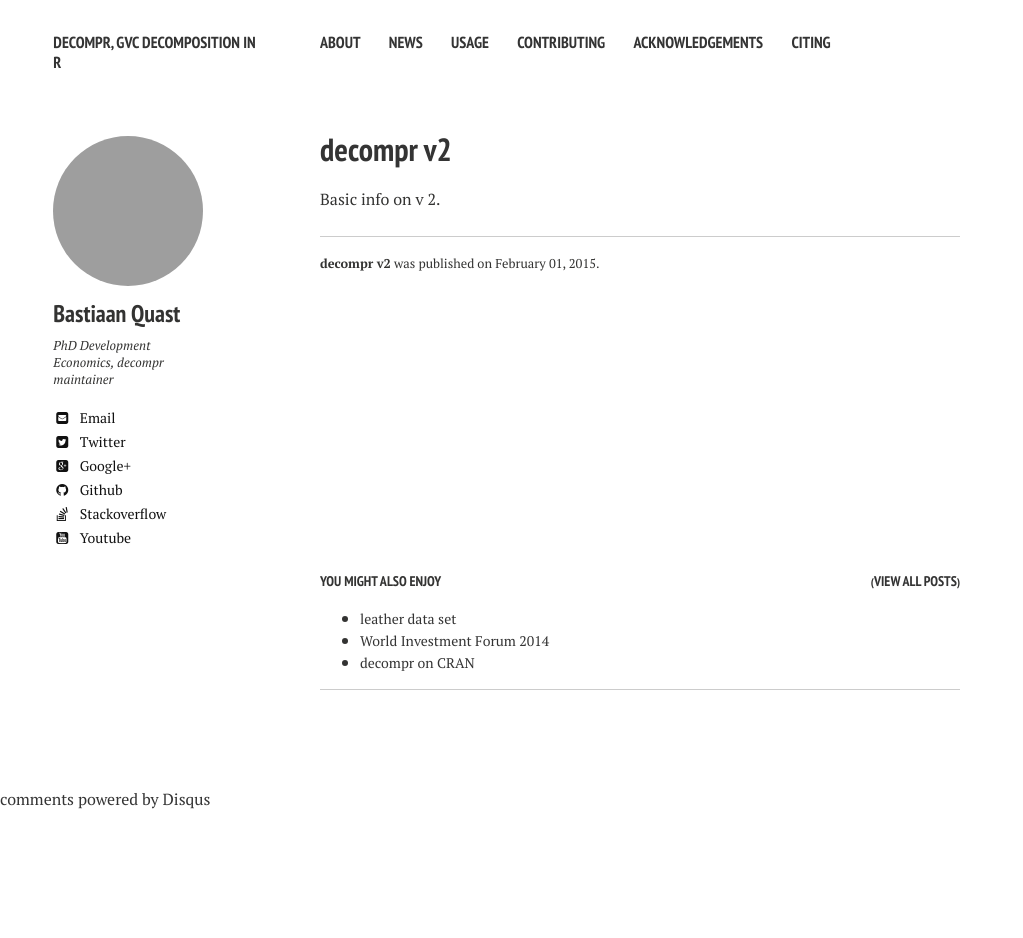
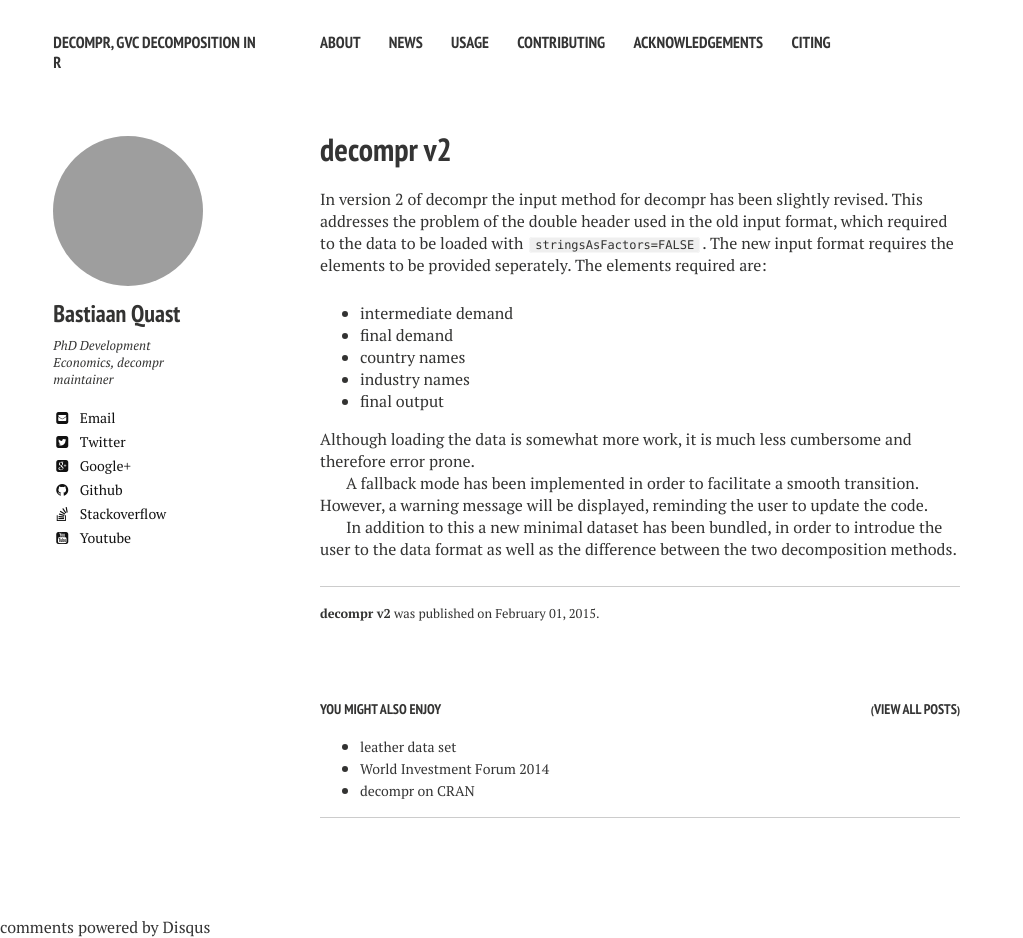
Before and after one commit to bquast/decompr, a Jekyll site: the page built from _posts/2015-02-01-decompr-v2.md, in a window 1280 px wide. Shown: the whole page, without its empty margins (0-1023 px from the left). Built offline with Jekyll 4.4.1, drawn with Linux system fonts in a browser that asks for light colours; nearby versions of some CDN libraries; comment, search, counter and statistics services are not loaded; before the commit the page ends 900 px from its top, so only the background shows below that; grey boxes are pictures that could not be loaded.

Commit message:
add info

```diff
--- a/_posts/2015-02-01-decompr-v2.md
+++ b/_posts/2015-02-01-decompr-v2.md
@@ -6,4 +6,16 @@ excerpt: "Info about the changes in version 2 of decompr"
 comments: true
 ---
 
-Basic info on v 2.
+In version 2 of decompr the input method for decompr has been slightly revised. This addresses the problem of the double header used in the old input format, which required to the data to be loaded with `stringsAsFactors=FALSE`. The new input format requires the elements to be provided seperately. The elements required are:
+
+* intermediate demand
+* final demand
+* country names
+* industry names
+* final output
+
+Although loading the data is somewhat more work, it is much less cumbersome and therefore error prone.
+
+A fallback mode has been implemented in order to facilitate a smooth transition. However, a warning message will be displayed, reminding the user to update the code.
+
+In addition to this a new minimal dataset has been bundled, in order to introdue the user to the data format as well as the difference between the two decomposition methods.
```
